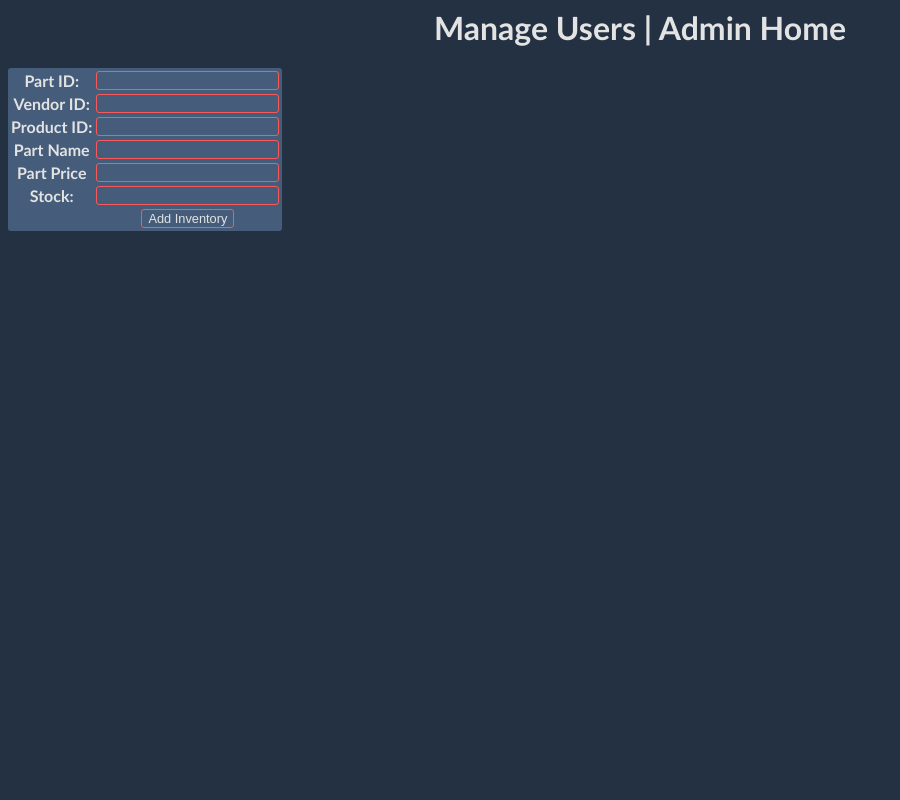
After one commit to kelseyMcCutcheon/InventoryManagementSystem, a PHP site: page /admin/addInventoryView.php in a window 1280 px wide. The commit adds this page. Shown: the whole page, without its empty margins (0-900 px from the left). Run offline with PHP 8.4, Linux system fonts and the light colour scheme; the visitor is signed in with stand-in values (Sample User, id 1); lists and menus that the app fills with data are empty.

Commit message:
added Inventory stuff, Inventory and Users when clicked both go blank

```diff
--- /dev/null
+++ b/admin/addInventoryView.php
@@ -0,0 +1,58 @@
+<?php
+    session_start();
+    // checking if user is authorized - admin only
+    if ($_SESSION['user_role'] != 1) {
+        die("unauthorized access");
+    }
+    require './admin.php';
+    $users = fetchUsers();
+
+?>
+
+<html>
+    <head>
+        <title>Add Inventory</title>
+        <link rel="stylesheet" href="../style.css">
+        <style type="text/css">
+            body{
+                text-align: center;
+            }
+        </style>
+    </head>
+    <body>
+        <h1>Manage Users | <a href="./adminView.php">Admin Home</a></h1>
+        <h4 id="usersFormMsg"><?php if(isset($_SESSION['form_msg'])){echo $_SESSION['form_msg'];}?></h4>
+        <div id="addUserDiv">
+            <table>
+                <form name="add_inventory" action="addInventory.php" method="post">
+                    <tr>
+                        <th>Part ID: </th>
+                        <th><input type="text" name="partID" required></th>
+                    </tr>
+                    <tr>
+                        <th>Vendor ID: </th>
+                        <th> <input type="text" name="vendorID" required></th>
+                    </tr>
+                    <tr>
+                        <th>Product ID: </th>
+                        <th><input type="text" name="productID" required></th>
+                    </tr>
+                    <tr>
+                        <th>Part Name</th>
+                        <th><input type="text" name="partName" required></th>
+                    </tr>
+                    <tr>
+                        <th>Part Price</th>
+                        <th><input type="text" name="partPrice" required</th>
+                    </tr>
+                                        <tr>
+                        <th>Stock: </th>
+                        <th><input type="text" name="stock" required</th>
+                    </tr>
+                    <tr>
+                        <th></th>
+                        <th><input type="submit" name="s" value="Add Inventory"></th>
+                    </tr>
+                </form>
+            </table>
+        </div>
```
Also changed, not shown: admin/addInventory.php (added, +43 -0 lines), admin/admin.php (+1 -41 lines), admin/adminView.php (+4 -35 lines).
